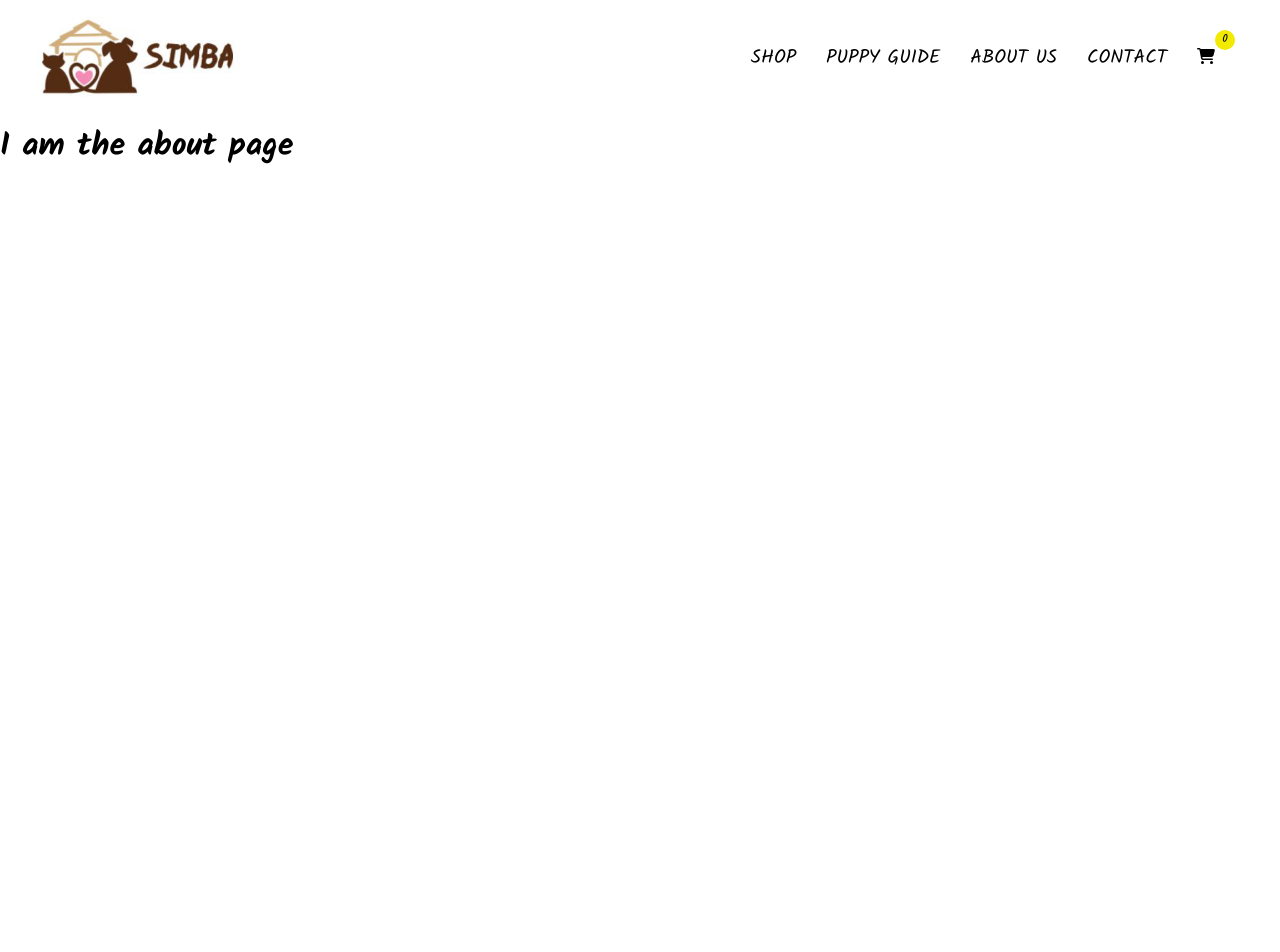
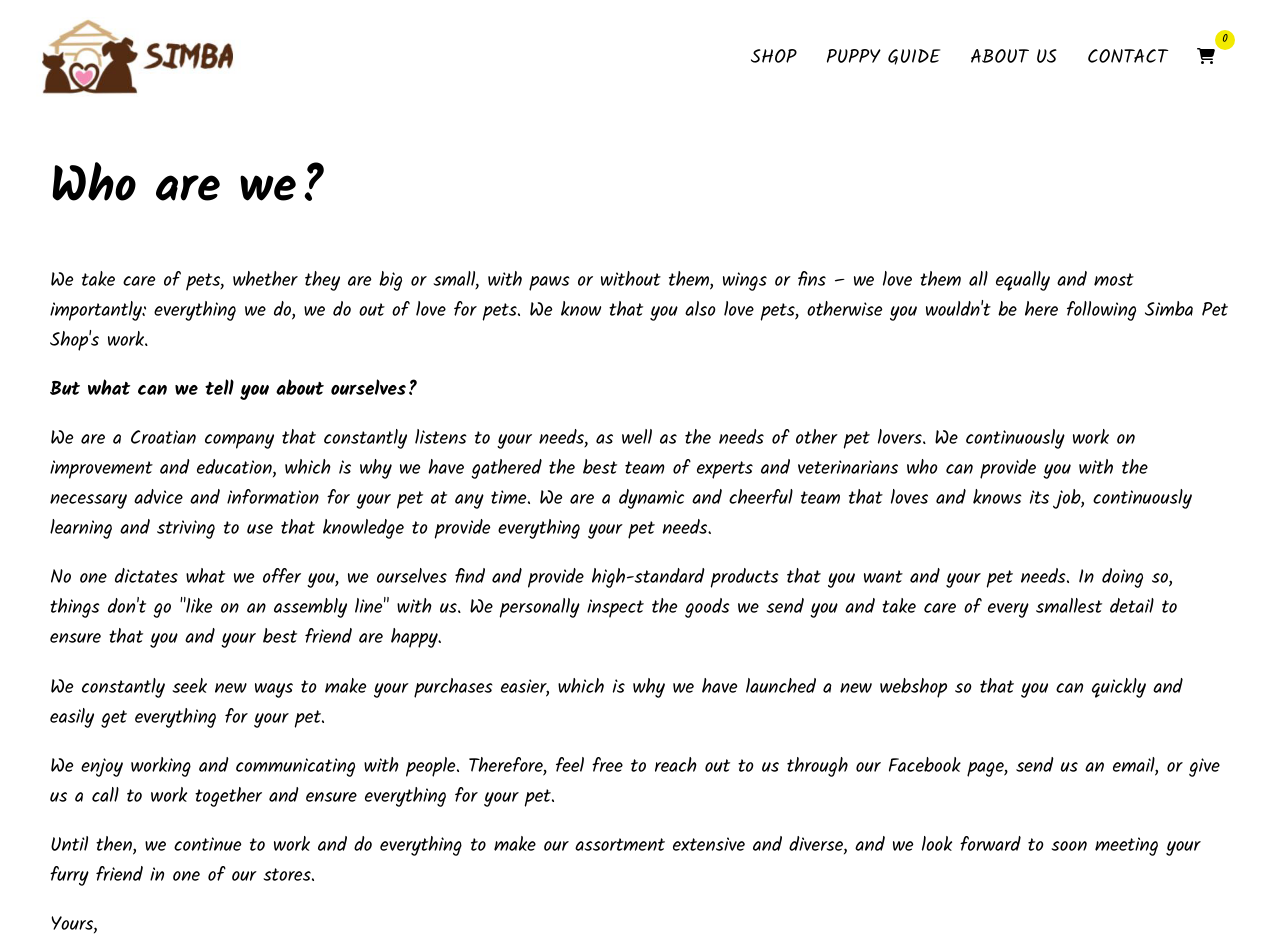
Before and after one commit to marina-knez/pet-shop, a React (Create React App) app: page /about in a window 1280 px wide. Shown: the top 952 px of the page. Before the commit the page ends 800 px from the top, so only its background shows below. Built offline with nearby package versions, Linux system fonts and the light colour scheme.

Commit message:
add about-us page content and styles

```diff
--- a/src/routes/about/about.component.tsx
+++ b/src/routes/about/about.component.tsx
@@ -1,9 +1,25 @@
-
+import { Fragment } from "react";
+import { AboutPageContainer, AboutPageTitle, AboutPageContent } from "./about.styles";
+import Footer from "../../components/footer/footer.component";
 
 const About = () => {
     return (
-        <h1>I am the about page</h1>
+        <Fragment>
+            <AboutPageContainer>
+                <AboutPageTitle>Who are we?</AboutPageTitle>
+                <AboutPageContent>We take care of pets, whether they are big or small, with paws or without them, wings or fins – we love them all equally and most importantly: everything we do, we do out of love for pets. We know that you also love pets, otherwise you wouldn't be here following Simba Pet Shop's work.</AboutPageContent>
+                <AboutPageContent><b>But what can we tell you about ourselves?</b></AboutPageContent>
+                <AboutPageContent>We are a Croatian company that constantly listens to your needs, as well as the needs of other pet lovers. We continuously work on improvement and education, which is why we have gathered the best team of experts and veterinarians who can provide you with the necessary advice and information for your pet at any time. We are a dynamic and cheerful team that loves and knows its job, continuously learning and striving to use that knowledge to provide everything your pet needs.</AboutPageContent>
+                <AboutPageContent>No one dictates what we offer you, we ourselves find and provide high-standard products that you want and your pet needs. In doing so, things don't go "like on an assembly line" with us. We personally inspect the goods we send you and take care of every smallest detail to ensure that you and your best friend are happy.</AboutPageContent>
+                <AboutPageContent>We constantly seek new ways to make your purchases easier, which is why we have launched a new webshop so that you can quickly and easily get everything for your pet.</AboutPageContent>
+                <AboutPageContent>We enjoy working and communicating with people. Therefore, feel free to reach out to us through our Facebook page, send us an email, or give us a call to work together and ensure everything for your pet.</AboutPageContent>
+                <AboutPageContent>Until then, we continue to work and do everything to make our assortment extensive and diverse, and we look forward to soon meeting your furry friend in one of our stores.</AboutPageContent>
+                <AboutPageContent>Yours,</AboutPageContent>
+                <AboutPageContent>Simba Pet Shop</AboutPageContent>
+            </AboutPageContainer>
+            <Footer />
+        </Fragment>
     )
-}
+};
 
 export default About;
--- /dev/null
+++ b/src/routes/about/about.styles.ts
@@ -0,0 +1,13 @@
+import styled from 'styled-components';
+
+export const AboutPageContainer = styled.div`
+    margin: 50px;
+`
+
+export const AboutPageTitle = styled.h2`
+    font-size: 3rem;
+`
+
+export const AboutPageContent = styled.p`
+    font-size: 1.2rem;
+`
```
